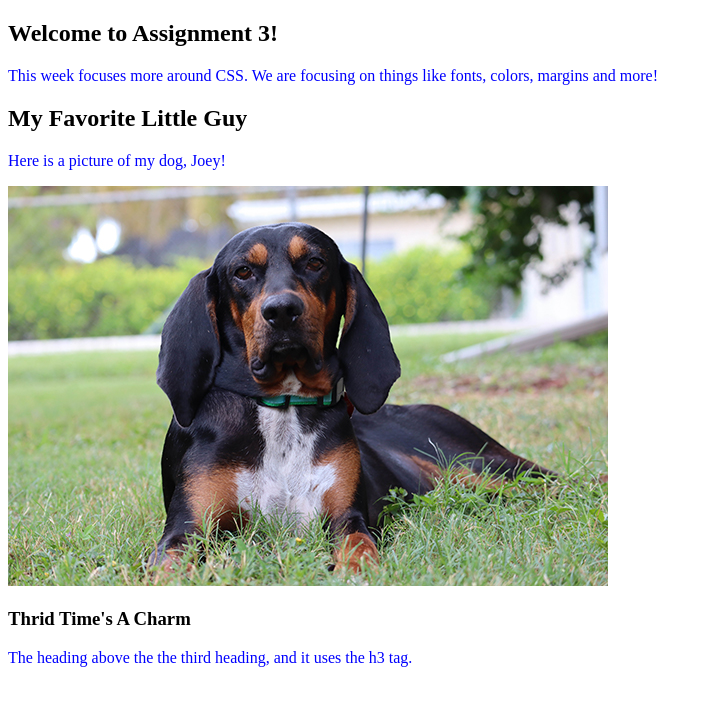
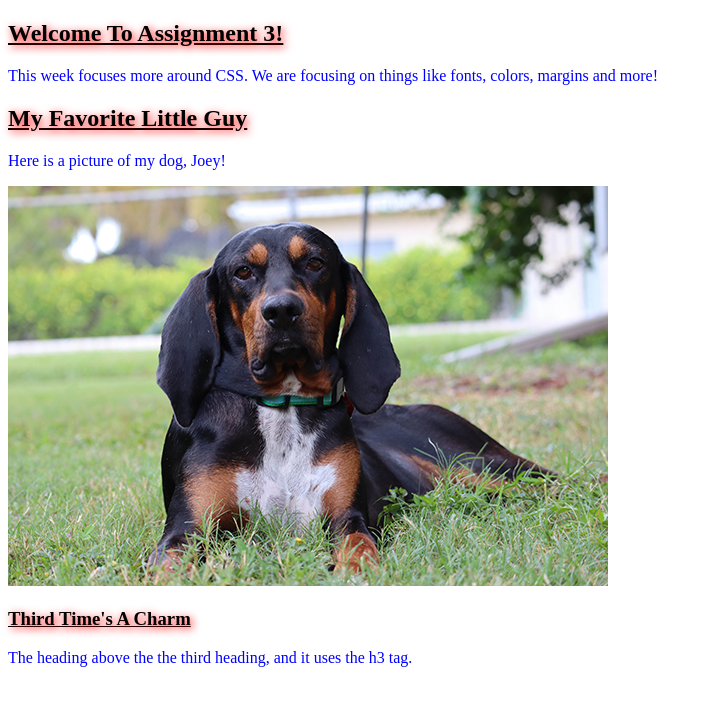
Before and after one commit to h2o914/Assignment-4---MMC5277, a plain HTML site: page index.html in a window 1280 px wide. Shown: the whole page, without its empty margins (0-714 px from the left). Drawn offline with Linux system fonts and the light colour scheme.

Commit message:
Added 3 font properties

```diff
--- a/css/style.css
+++ b/css/style.css
@@ -1,3 +1,9 @@
 p {
   color: blue;
-}
+  }
+
+.capital {
+  text-decoration: underline;
+  text-shadow: 2px 2px 8px #FF0000;
+  text-transform: capitalize;
+  }
--- a/index.html
+++ b/index.html
@@ -10,17 +10,16 @@
 
   <body>
       <section>
-        <h1>Welcome to Assignment 3!</h1>
+        <h1 class="capital">welcome to assignment 3!</h1>
           <p>This week focuses more around CSS. We are focusing on things like
           fonts, colors, margins and more!</p>
 
-        <h2>My Favorite Little Guy</h2>
+        <h2 class="capital">my favorite little guy</h2>
           <p>Here is a picture of my dog, Joey!</p>
           <img src="image/joeydog.jpg" alt="A picture of my dog Joey" title="A picture of my dog Joey">
 
-        <h3>Thrid Time's A Charm</h3>
+        <h3 class="capital">third time's a charm</h3>
           <p>The heading above the the third heading, and it uses the h3 tag.</p>
-
-      </section>
+        </section>
   </body>
 </html>
```
